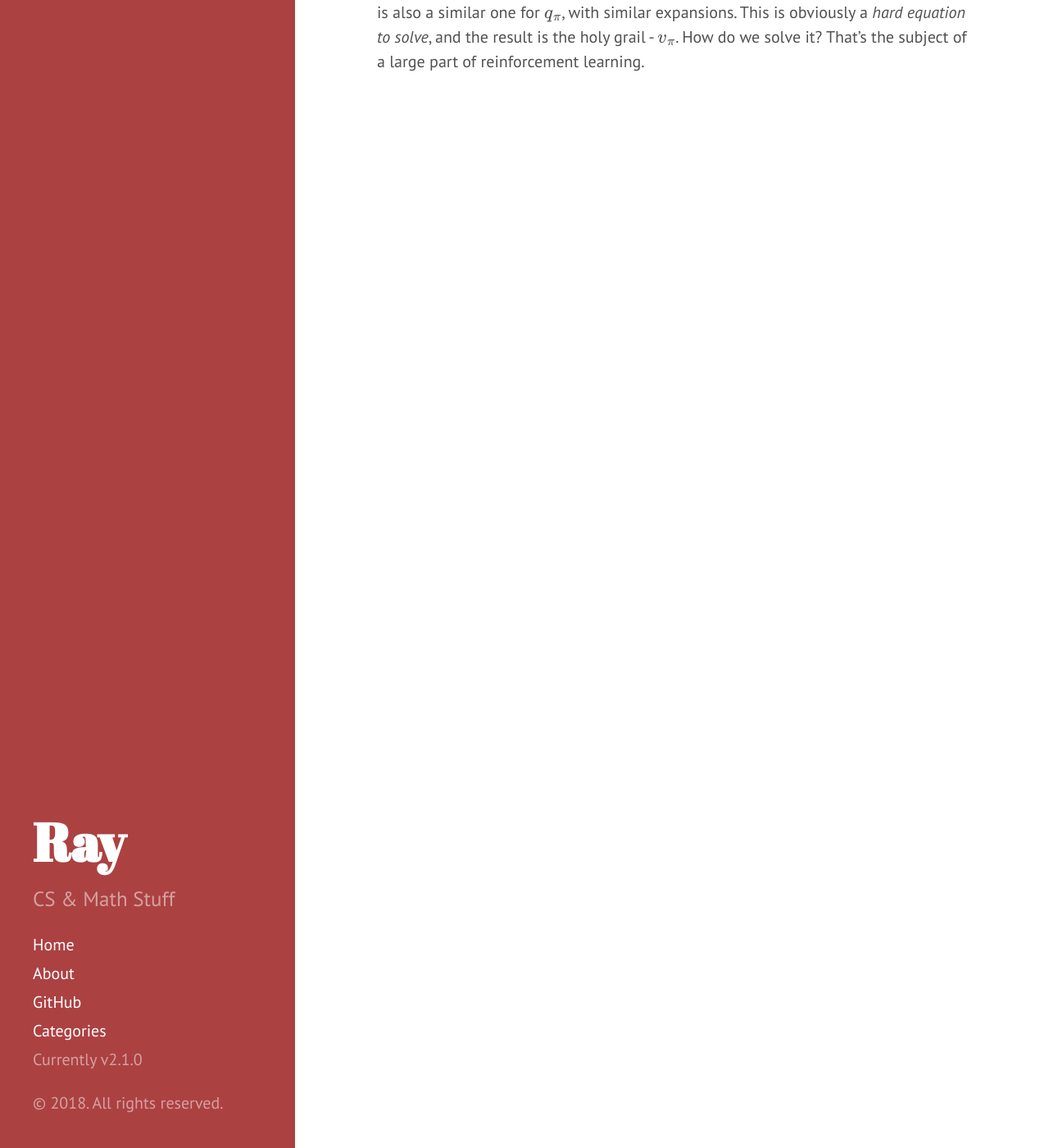
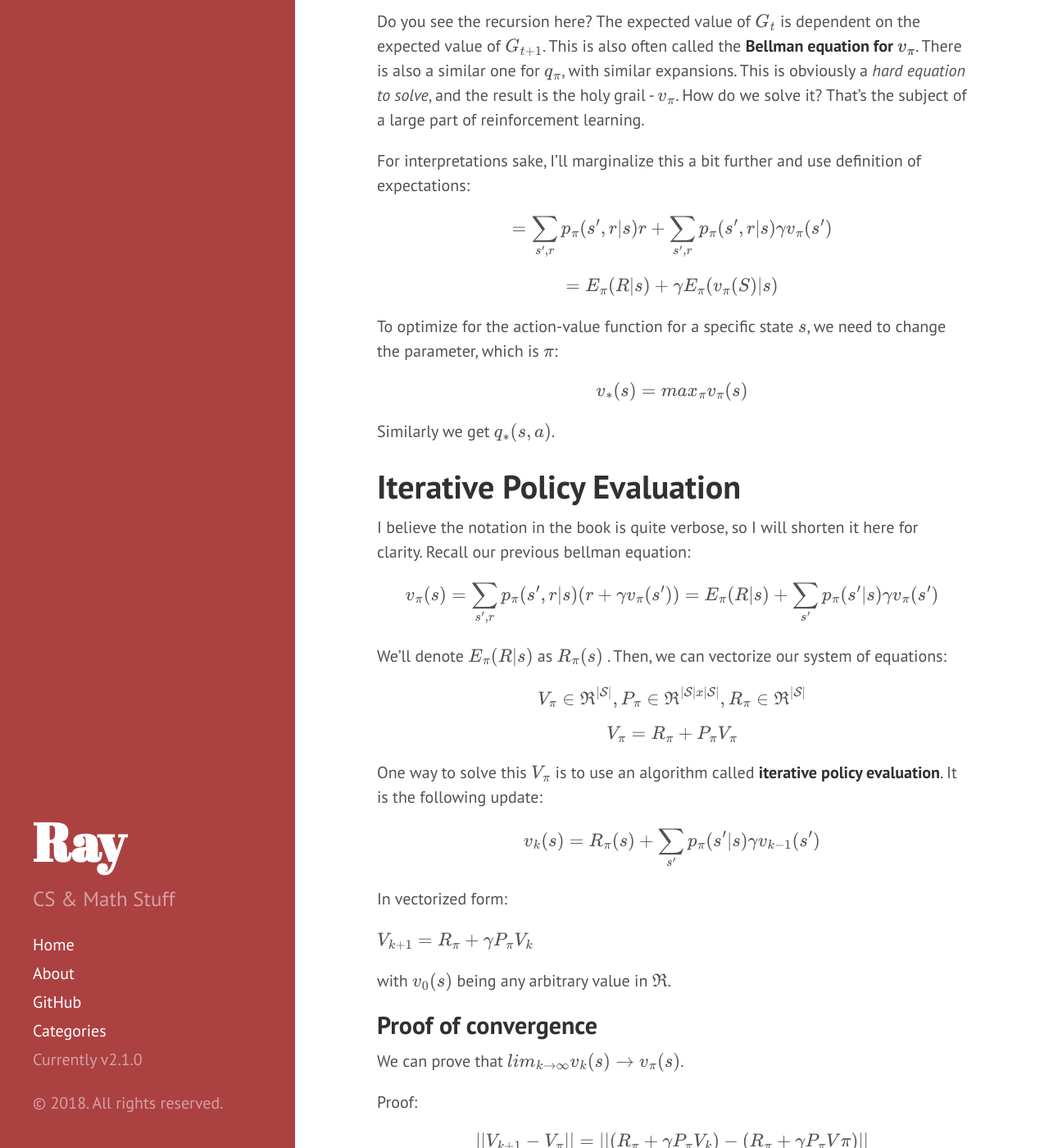
Before and after one commit to OneRaynyDay/oneraynyday.github.io, a Jekyll site: the page built from _posts/2018-05-06-Reinforcement-Learning-MDPs.md, in a window 1280 px wide and 1400 px high, scrolled down 3249 px. Shown: the whole window at 82% size. Built offline with Jekyll 4.4.1, drawn with Linux system fonts in a browser that asks for light colours; formulas are drawn with MathJax 3; some of the changed text lies outside the part shown.

Commit message:
Updating files

```diff
--- a/_posts/2018-05-06-Reinforcement-Learning-MDPs.md
+++ b/_posts/2018-05-06-Reinforcement-Learning-MDPs.md
@@ -77,7 +77,7 @@ We want to know _how good it is to be in a specific state_, and _how good it is
 
 A **policy** is a mapping from states to probabilities of selecting an action. If an agent is following policy $\pi$, then he will take action $a$ at state $s$ with probability $\pi(a\vert s)$.
 
-A **value** of a state $s$, under a policy $\pi$, is the expected return starting from $s$ if we take the policy's suggested actions. It is denoted by $v_\pi(s)$, and is called a _state-value function_.
+A **value** of a state $s$, under a policy $\pi$, is the expected return starting from $s$ if we take the policy's suggested actions. It is denoted by $v_\pi(s)$, and is called a _state-value function_. We want our state-value function to be maximized at the end.
 
 $$v_{\pi}(s) = E_\pi(G_t|S_t=s) = E_\pi(\sum_k^\infty\gamma^kR_{t+k+1} | S_t=s)$$
 
@@ -95,6 +95,62 @@ $$= \sum_a \pi(a|s) E_p(R_{t+1} + \gamma G_{t+1}) \quad{\text{(Expectation)}} $$
 
 where the subscript $_p$ is for the probability distribution of $p(s',r\vert s,a)$.
 
-$$= \sum_a \pi_(a|s) \sum_{s'}\sum_r p(s',r|s,a) (r+\gamma E_\pi(G_{t+1}|S_{t+1} = s'))$$
+$$= \sum_a \pi(a|s) \sum_{s'}\sum_r p(s',r|s,a) (r+\gamma E_\pi(G_{t+1}|S_{t+1} = s'))$$
+
+$$= \sum_a \pi(a|s) \sum_{s'}\sum_r p(s',r|s,a) (r+\gamma v_\pi(s'))$$
 
 Do you see the recursion here? The expected value of $G_t$ is dependent on the expected value of $G_{t+1}$. This is also often called the **Bellman equation for $v_\pi$**. There is also a similar one for $q_\pi$, with similar expansions. This is obviously a _hard equation to solve_, and the result is the holy grail - $v_\pi$. How do we solve it? That's the subject of a large part of reinforcement learning.
+
+For interpretations sake, I'll marginalize this a bit further and use definition of expectations:
+
+$$= \sum_{s',r} p_\pi(s',r|s) r + \sum_{s',r} p_\pi(s',r|s) \gamma v_\pi(s')$$
+
+$$= E_\pi(R|s) + \gamma E_\pi(v_\pi(S)|s)$$
+
+To optimize for the action-value function for a specific state $s$, we need to change the parameter, which is $\pi$:
+
+$$v_*(s) = max_\pi v_\pi(s)$$
+
+Similarly we get $q_*(s,a)$.
+
+# Iterative Policy Evaluation
+
+I believe the notation in the book is quite verbose, so I will shorten it here for clarity. Recall our previous bellman equation:
+
+$$v_\pi(s) = \sum_{s',r} p_\pi(s',r|s)(r + \gamma v_\pi(s')) = E_\pi(R|s) + \sum_{s'} p_\pi(s'|s)\gamma v_\pi(s')$$
+
+We'll denote $E_\pi(R\vert s)$ as $R_\pi(s)$ . Then, we can vectorize our system of equations:
+
+$$V_\pi \in \Re^{|\mathcal{S}|}, P_\pi \in \Re^{|\mathcal{S}|x|\mathcal{S}|}, R_\pi \in \Re^{|\mathcal{S}|}$$
+
+$$V_\pi = R_\pi + P_\pi V_\pi$$
+
+One way to solve this $V_\pi$ is to use an algorithm called **iterative policy evaluation**. It is the following update:
+
+$$v_k(s) = R_\pi(s) + \sum_{s'}p_\pi(s'|s)\gamma v_{k-1}(s')$$
+
+In vectorized form:
+
+$V_{k+1} = R_\pi + \gamma P_\pi V_{k}$
+
+with $v_0(s)$ being any arbitrary value in $\Re$.
+
+## Proof of convergence
+
+We can prove that $lim_{k \to \infty} v_k(s) \to v_\pi(s)$.
+
+Proof:
+
+$$ ||V_{k+1} - V_\pi|| = ||(R_\pi + \gamma P_\pi V_k) - (R_\pi + \gamma P_\pi V\pi)||$$
+
+$$= ||\gamma P_\pi(V_k-V\pi)||$$
+
+Recall that $\gamma < 1$ for infinite time MDP's, and that $$||P_\pi||=1 \forall \pi$$, since this is a stochastic matrix.
+
+By triangle inequality (of which, any proper norm exhibits):
+
+$$ \leq \gamma ||P_\pi|| ||V_k-V_\pi|| < ||V_k-V_\pi||$$
+
+Then we see that, ultimately:
+
+$$||V_{k+1} - V_\pi|| < ||V_k - V_\pi|| \blacksquare$$
```
